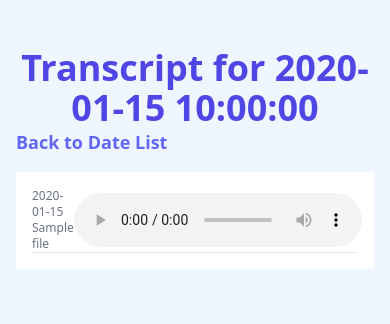
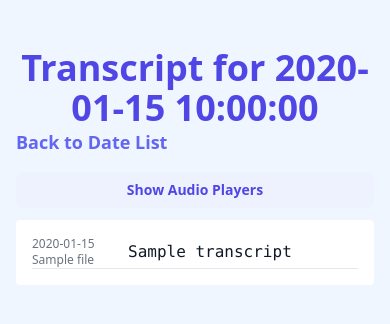
Before and after one commit to rossnoah/RadioBot, a Flask app: template templates/files.html in a window 390 px wide; the page is wider, and only the part inside the window is pictured. Shown: the top 324 px of that part. Run offline with Flask 3, Linux system fonts and the light colour scheme; the template is opened without the code that fills it: most values are stand-ins (such as "Sample title", 1, 10 or a date in 2020); parts of the project's set-up code (start-up, migrations or seed data) failed here and were passed over; some libraries are stand-ins or nearby versions.

Commit message:
Add toggle button for audio players on mobile

```diff
--- a/templates/files.html
+++ b/templates/files.html
@@ -55,6 +55,13 @@
           Back to Date List
         </a>
       </div>
+      <button
+        id="toggle-audio"
+        onclick="document.querySelectorAll('.audio-player-wrapper').forEach(el => el.classList.toggle('hidden')); this.textContent = this.textContent === 'Show Audio Players' ? 'Hide Audio Players' : 'Show Audio Players';"
+        class="md:hidden mb-3 w-full py-2 px-4 rounded-lg text-sm font-semibold bg-indigo-50 dark:bg-indigo-600 text-indigo-600 dark:text-indigo-300 hover:bg-indigo-100 dark:hover:bg-indigo-500 transition-colors"
+      >
+        Show Audio Players
+      </button>
       <ul
         id="file-list"
         class="space-y-0.5 bg-white dark:bg-gray-800 p-4 rounded"
@@ -67,9 +74,8 @@
             <br />
             <span>{{unit_name}}</span>
           </span>
-          <!-- Audio player with lazy loading -->
-          {% if not is_mobile %}
-          <div class="flex-shrink-0 mr-8">
+          <!-- Audio player with lazy loading (hidden on mobile by default) -->
+          <div class="audio-player-wrapper flex-shrink-0 mr-8 hidden md:block">
             <audio
               controls
               class="w-72 lazy-load-audio"
@@ -78,7 +84,7 @@
               Your browser does not support the audio element.
             </audio>
           </div>
-          {% endif %} {% if transcript %}
+          {% if transcript %}
           <span class="font-mono flex-1">{{ transcript }}</span>
           {% else %}
           <span class="text-gray-400 dark:text-gray-500 italic flex-1"
@@ -91,13 +97,6 @@
     </div>
 
     <script>
-      const isMobile = "{{ is_mobile }}" == "True";
-      console.log("isMobile", isMobile);
-
-      if (!isMobile) {
-        console.log("Not mobile");
-      }
-
       // Lazy load audio files using Intersection Observer
       document.addEventListener("DOMContentLoaded", function () {
         const lazyLoadAudioElements =
@@ -190,19 +189,16 @@
           data.unit_name || "[No unit name]"
         }</span>`;
 
-        let audioDiv;
-        if (!isMobile) {
-          audioDiv = document.createElement("div");
-          audioDiv.classList.add("flex-shrink-0", "mr-8");
+        const audioDiv = document.createElement("div");
+        audioDiv.classList.add("audio-player-wrapper", "flex-shrink-0", "mr-8", "hidden", "md:block");
         const audioElement = document.createElement("audio");
         audioElement.controls = true;
-          audioElement.classList.add("w-72");
+        audioElement.classList.add("w-72", "lazy-load-audio");
         audioElement.setAttribute(
           "data-src",
           `/play/{{ date }}/${data.filename}`
         );
         audioDiv.appendChild(audioElement);
-        }
 
         const transcriptSpan = document.createElement("span");
         transcriptSpan.classList.add("flex-1");
@@ -220,33 +216,31 @@
 
         // Append the elements to the list item
         listItem.appendChild(timeSpan);
-        if (!isMobile) listItem.appendChild(audioDiv); // Append audioDiv only if not mobile
+        listItem.appendChild(audioDiv);
         listItem.appendChild(transcriptSpan);
 
         // Insert the new file at the top of the list
         fileList.insertBefore(listItem, fileList.firstChild);
 
-        if (!isMobile) {
         const lazyAudioObserver = new IntersectionObserver(
           (entries, observer) => {
             entries.forEach((entry) => {
               if (entry.isIntersecting) {
-                  const audioElement = entry.target;
-                  const src = audioElement.getAttribute("data-src");
+                const audioEl = entry.target;
+                const src = audioEl.getAttribute("data-src");
                 if (src) {
                   const sourceElement = document.createElement("source");
                   sourceElement.src = src;
                   sourceElement.type = "audio/wav";
-                    audioElement.appendChild(sourceElement);
-                    audioElement.load();
-                    observer.unobserve(audioElement);
+                  audioEl.appendChild(sourceElement);
+                  audioEl.load();
+                  observer.unobserve(audioEl);
                 }
               }
             });
           }
         );
         lazyAudioObserver.observe(audioElement);
-        }
 
         // Remove the 'flash' class after the animation ends
         setTimeout(() => {
```
Lines whose indentation alone changed are shown as unchanged.
